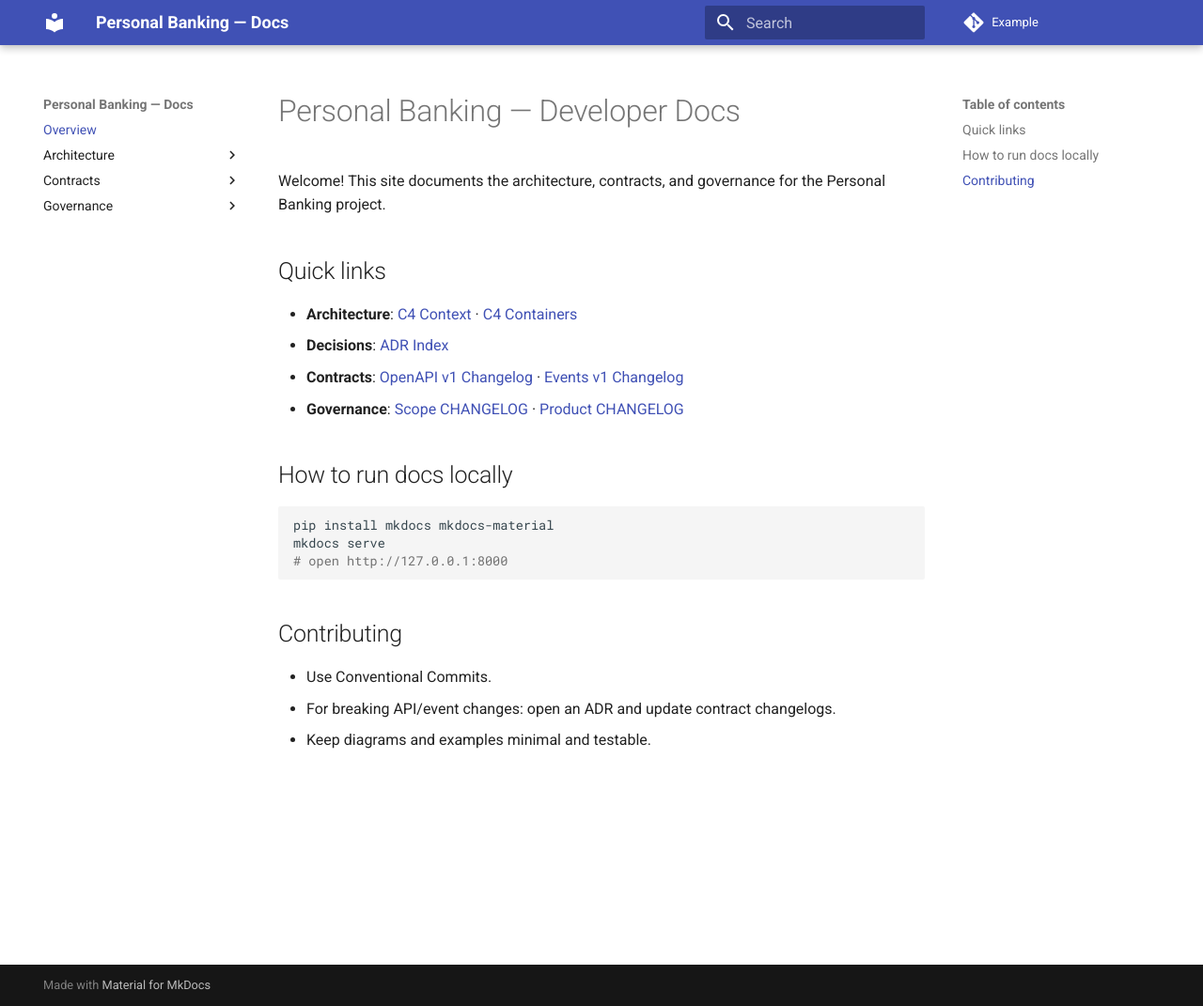
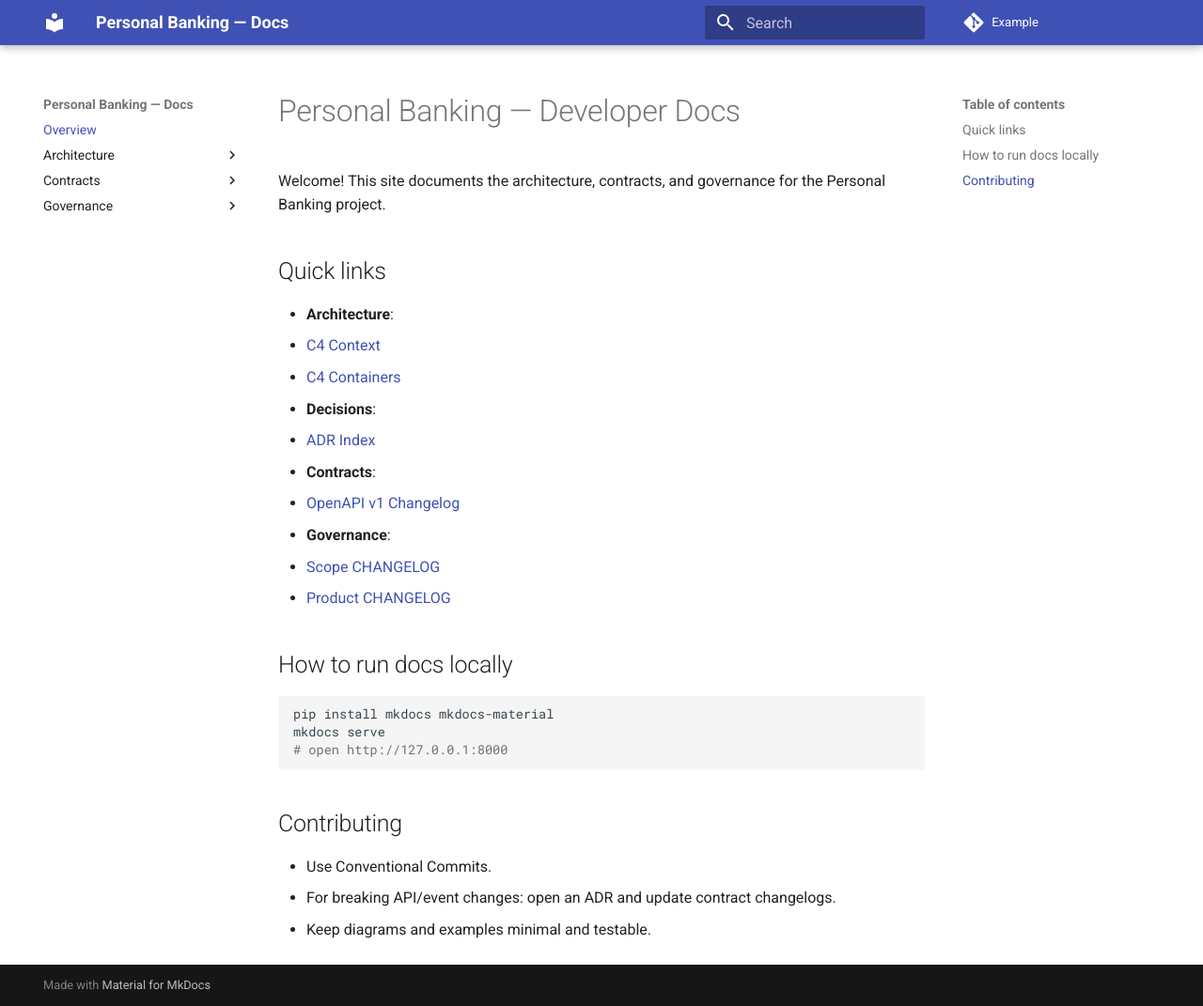
Before and after one commit to alexandervivas/personal-banking-be-java, an MkDocs documentation site: the page built from docs/index.md, in a window 1280 px wide and 1071 px high. Shown: the whole window at 94% size. Built offline with MkDocs 1.6.1 and Material for MkDocs 9.7.7, drawn with Linux system fonts in a browser that asks for light colours.

Commit message:
Update index.md

```diff
--- a/docs/index.md
+++ b/docs/index.md
@@ -5,10 +5,16 @@ Welcome! This site documents the architecture, contracts, and governance for the
 
 
 ## Quick links
-- **Architecture**: [C4 Context](architecture/c4-context.md) · [C4 Containers](architecture/c4-container.md)
-- **Decisions**: [ADR Index](architecture/decisions/index.md)
-- **Contracts**: [OpenAPI v1 Changelog](contracts/openapi/v1/CHANGELOG.md) · [Events v1 Changelog](contracts/events/v1/CHANGELOG.md)
-- **Governance**: [Scope CHANGELOG](governance/scope-CHANGELOG.md) · [Product CHANGELOG](governance/product-CHANGELOG.md)
+- **Architecture**:
+  - [C4 Context](architecture/c4-context.md)
+  - [C4 Containers](architecture/c4-container.md)
+- **Decisions**:
+  - [ADR Index](architecture/decisions/index.md)
+- **Contracts**:
+  - [OpenAPI v1 Changelog](contracts/openapi/v1/CHANGELOG.md)
+- **Governance**:
+  - [Scope CHANGELOG](governance/scope-CHANGELOG.md)
+  - [Product CHANGELOG](governance/product-CHANGELOG.md)
 
 
 ## How to run docs locally
```
